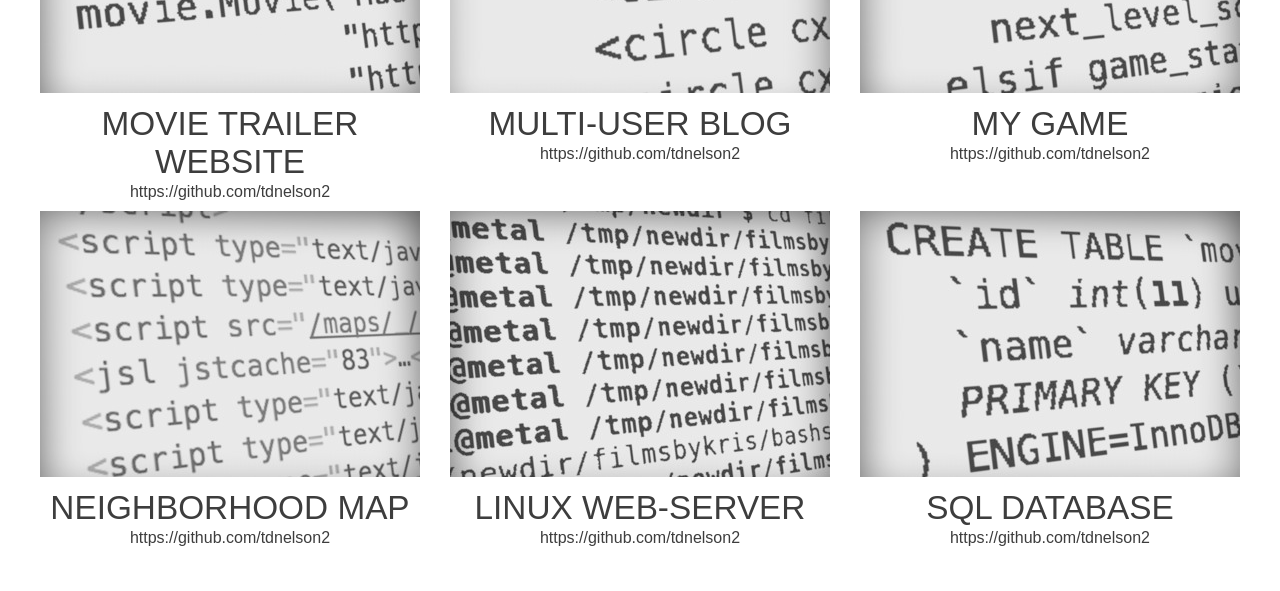
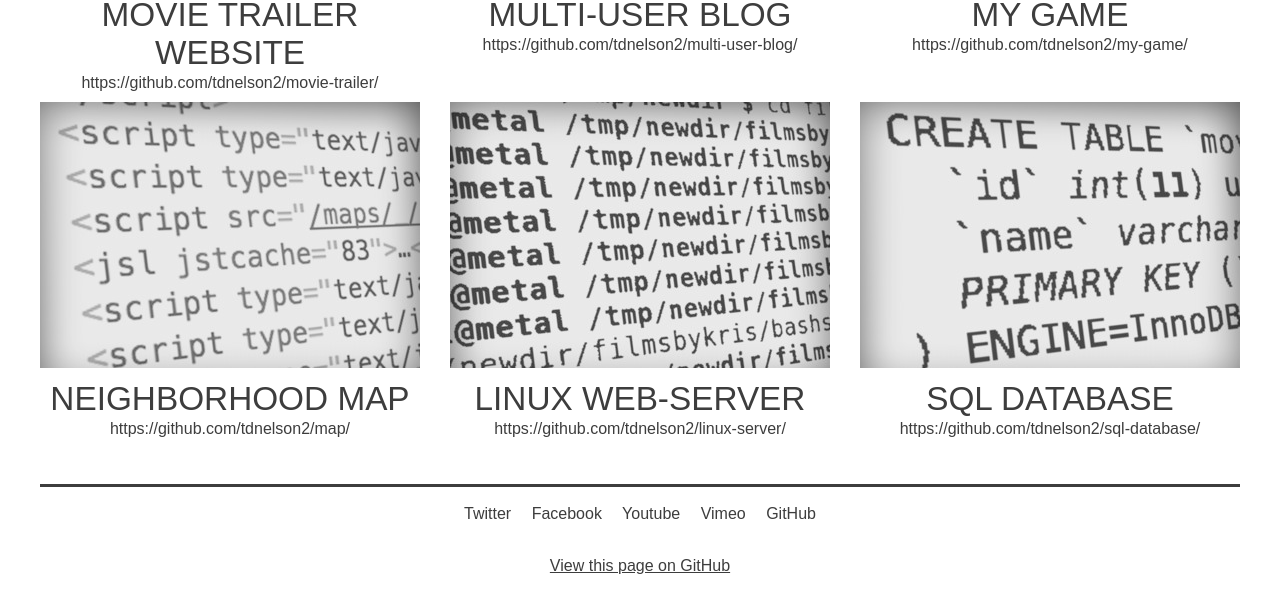
Before and after one commit to tdnelson2/portfolio-site, a website: page index.html in a window 1280 px wide. Shown: the part 992-1583 px from the top of the page. Before the commit the page ends 1549 px from the top, so only its background shows below. Drawn offline with Linux system fonts and the light colour scheme; a web font is replaced by a local one.

Commit message:
Fix errors, add footer

```diff
--- a/css/main.css
+++ b/css/main.css
@@ -1,3 +1,10 @@
+* {
+	-webkit-box-sizing: border-box;
+	-moz-box-sizing: border-box;
+	-ms-box-sizing: border-box;
+	box-sizing: border-box;
+}
+
 * {
   font-family: 'Rambla', sans-serif;
   color: #3d3d3d;
@@ -35,7 +42,7 @@ h2 {
   font-size: 15pt;
 }
 
-h1, h2 {
+h1, h2, h4 {
   text-transform: uppercase;
   font-weight: 100;
   margin-top: 0px;
@@ -83,26 +90,43 @@ h1, h2 {
 }
 
 h4 {
-  text-transform: uppercase;
   font-weight: 200;
   font-size: 25pt;
   margin-top: 8px;
   margin-bottom: 0px;
+}
+
+h4, .ctr-txt, footer {
   text-align: center;
 }
 
-.link {
-  margin-top: 2px;
-  margin-bottom: 10px;
-  text-align: center;
-}
-
-a {
+a#plain-link {
   text-decoration: none;
 }
 
+.sm-margins {
+  margin-top: 2px;
+  margin-bottom: 10px;
+}
 
+[class*="zocial-"]:before {
+  color: black;
+  display: inline-block;
+  font-family: 'zocial', sans-serif;
+  width: 2em;
+}
 
+a:hover [class*="zocial-"]:before {
+  color: #3d85c6;
+}
+
+div#social a {
+  margin: 0 1em 0 0;
+}
+
+div#social a:last-of-type {
+  margin: 0;
+}
 
 @media screen and (max-width: 1260px) {
   .header-txt {
@@ -147,6 +171,10 @@ a {
   .feature-item-2, .feature-item-4, .feature-item-6 {
     margin-left: 10px;
   }
+
+  a#plain-link {
+  	font-size: 10pt;
+  }
 }
 
 @media screen and (max-width: 640px) {
@@ -177,6 +205,11 @@ a {
     width: 70%;
     margin: auto;
   }
+
+  [class*="zocial-"]:before {
+	  width: 4em;
+  }
+
 }
 
 @media screen and (max-width: 400px) {
--- a/index.html
+++ b/index.html
@@ -2,15 +2,16 @@
 <html>
 <head>
     <title>Tim Nelson's Portfolio</title>
-    <meta name="description" content="Portfolio of apps created by Tim Nelson" />
+    <meta name="description" content="Portfolio of apps created by Tim Nelson">
     <meta charset="utf-8">
     <meta name="viewport" content="width=device-width, initial-scale=1.0">
     <meta name="mobile-web-app-capable" content="yes">
     <link rel="stylesheet" href="css/main.css">
-    <link href="https://fonts.googleapis.com/css?family=Rambla" rel="stylesheet
+    <link href="https://fonts.googleapis.com/css?family=Rambla" rel="stylesheet">
+    <link rel="stylesheet" href="http://weloveiconfonts.com/api/?family=zocial">
 </head>
 <body>
-    <header>
+    <header class="container">
         <div class="logo">
             <svg xmlns="http://www.w3.org/2000/svg" width="100" height="100" viewbox="0 0 100 100">
                 <circle cx="37" cy="62" r="25" stroke="rgba(61, 61, 61, 1)" stroke-width="3" fill="rgba(0, 0, 0, 0)"></circle>
@@ -28,9 +29,9 @@
         <div class="box">
             <picture>
                 <source media="(min-width: 1261px)" srcset="images/code-screen-effect-2400w.jpg 2x, images/code-screen-effect-1200w.jpg">
-                <source media="(min-width: 1051px)" srcset="images/code-screen-effect-2000w.jpg 2x, images/code-screen-effect-1000w.jpg">
-                <source media="(min-width: 541px)" srcset="images/code-screen-effect-1024w.jpg 2x, images/code-screen-effect-512w.jpg">
-                <img class="hero" srcset="images/code-screen-effect-684w.jpg 2x, images/code-screen-effect-342w.jpg" alt="close up of html code">
+                <source media="(min-width: 521px)" srcset="images/code-screen-effect-2000w.jpg 2x, images/code-screen-effect-1000w.jpg">
+                <source media="(min-width: 331px)" srcset="images/code-screen-effect-1024w.jpg 2x, images/code-screen-effect-512w.jpg">
+                <img class="hero" src="images/code-screen-effect-342w.jpg" srcset="images/code-screen-effect-684w.jpg 2x, images/code-screen-effect-342w.jpg" alt="Close-up of html code with several &lt;meta&gt; tags">
             </picture>
         </div>
         <div class="box">
@@ -44,11 +45,11 @@
                     <source media="(min-width: 831px)" srcset="images/movie-trailer-website-960w.jpg 2x, images/movie-trailer-website-480w.jpg">
                     <source media="(min-width: 791px)" srcset="images/movie-trailer-website-760w.jpg 2x, images/movie-trailer-website-380w.jpg">
                     <source media="(min-width: 331px)" srcset="images/movie-trailer-website-720w.jpg 2x, images/movie-trailer-website-360w.jpg">
-                    <img class="box" srcset="images/movie-trailer-website-480w.jpg 2x, images/movie-trailer-website-240w.jpg">
+                    <img class="box" src="images/movie-trailer-website-240w.jpg" srcset="images/movie-trailer-website-480w.jpg 2x, images/movie-trailer-website-240w.jpg" alt="Close-up of python code with an array of repeating class instances named 'movie'">
                 </picture>
                 <h4>Movie Trailer Website</h4>
-                <p class="link">
-                    <a href="https://github.com/tdnelson2">https://github.com/tdnelson2</a>
+                <p class="ctr-txt sm-margins">
+                    <a id="plain-link" href="https://github.com/tdnelson2/movie-trailer-website/">https://github.com/tdnelson2/movie-trailer/</a>
                 </p>
             </div>
             <div class="feature-item-2">
@@ -58,11 +59,11 @@
                     <source media="(min-width: 831px)" srcset="images/multi-user-blog-960w.jpg 2x, images/multi-user-blog-480w.jpg">
                     <source media="(min-width: 791px)" srcset="images/multi-user-blog-760w.jpg 2x, images/multi-user-blog-380w.jpg">
                     <source media="(min-width: 331px)" srcset="images/multi-user-blog-720w.jpg 2x, images/multi-user-blog-360w.jpg">
-                    <img class="box" srcset="images/multi-user-blog-480w.jpg 2x, images/multi-user-blog-240w.jpg">
+                    <img class="box" src="images/multi-user-blog-240w.jpg" srcset="images/multi-user-blog-480w.jpg 2x, images/multi-user-blog-240w.jpg" alt="Close-up of html code with a 'class=&quot;logo&quot;' attribute and &lt;svg&gt; element">
                 </picture>
                 <h4>Multi-User Blog</h4>
-                <p class="link">
-                    <a href="https://github.com/tdnelson2">https://github.com/tdnelson2</a>
+                <p class="ctr-txt sm-margins">
+                    <a id="plain-link" href="https://github.com/tdnelson2">https://github.com/tdnelson2/multi-user-blog/</a>
                 </p>
             </div>
             <div class="feature-item-3">
@@ -72,11 +73,11 @@
                     <source media="(min-width: 831px)" srcset="images/my-game-960w.jpg 2x, images/my-game-480w.jpg">
                     <source media="(min-width: 791px)" srcset="images/my-game-760w.jpg 2x, images/my-game-380w.jpg">
                     <source media="(min-width: 331px)" srcset="images/my-game-720w.jpg 2x, images/my-game-360w.jpg">
-                    <img class="box" srcset="images/my-game-480w.jpg 2x, images/my-game-240w.jpg">
+                    <img class="box" src="images/my-game-240w.jpg" srcset="images/my-game-480w.jpg 2x, images/my-game-240w.jpg" alt="Close-up of Python code with an 'if/ifelse' statetment containing a variable named 'game_status'">
                 </picture>
                 <h4>My Game</h4>
-                <p class="link">
-                    <a href="https://github.com/tdnelson2">https://github.com/tdnelson2</a>
+                <p class="ctr-txt sm-margins">
+                    <a id="plain-link" href="https://github.com/tdnelson2">https://github.com/tdnelson2/my-game/</a>
                 </p>
             </div>
             <div class="feature-item-4">
@@ -86,11 +87,11 @@
                     <source media="(min-width: 831px)" srcset="images/neighborhood-map-960w.jpg 2x, images/neighborhood-map-480w.jpg">
                     <source media="(min-width: 791px)" srcset="images/neighborhood-map-760w.jpg 2x, images/neighborhood-map-380w.jpg">
                     <source media="(min-width: 331px)" srcset="images/neighborhood-map-720w.jpg 2x, images/neighborhood-map-360w.jpg">
-                    <img class="box" srcset="images/neighborhood-map-480w.jpg 2x, images/neighborhood-map-240w.jpg">
+                    <img class="box" src="images/neighborhood-map-240w.jpg" srcset="images/neighborhood-map-480w.jpg 2x, images/neighborhood-map-240w.jpg" alt="Close-up of html code containing several &lt;script&gt; elements">
                 </picture>
                 <h4>Neighborhood Map</h4>
-                <p class="link">
-                    <a href="https://github.com/tdnelson2">https://github.com/tdnelson2</a>
+                <p class="ctr-txt sm-margins">
+                    <a id="plain-link" href="https://github.com/tdnelson2">https://github.com/tdnelson2/map/</a>
                 </p>
             </div>
             <div class="feature-item-5">
@@ -100,11 +101,11 @@
                     <source media="(min-width: 831px)" srcset="images/linux-server-configuration-960w.jpg 2x, images/linux-server-configuration-480w.jpg">
                     <source media="(min-width: 791px)" srcset="images/linux-server-configuration-760w.jpg 2x, images/linux-server-configuration-380w.jpg">
                     <source media="(min-width: 331px)" srcset="images/linux-server-configuration-720w.jpg 2x, images/linux-server-configuration-360w.jpg">
-                    <img class="box" srcset="images/linux-server-configuration-480w.jpg 2x, images/linux-server-configuration-240w.jpg">
+                    <img class="box" src="images/linux-server-configuration-240w.jpg" srcset="images/linux-server-configuration-480w.jpg 2x, images/linux-server-configuration-240w.jpg" alt="Close-up of a linux command line">
                 </picture>
                 <h4>Linux Web-Server</h4>
-                <p class="link">
-                    <a href="https://github.com/tdnelson2">https://github.com/tdnelson2</a>
+                <p class="ctr-txt sm-margins">
+                    <a id="plain-link" href="https://github.com/tdnelson2">https://github.com/tdnelson2/linux-server/</a>
                 </p>
             </div>
             <div class="feature-item-6">
@@ -114,14 +115,31 @@
                     <source media="(min-width: 831px)" srcset="images/sql-database-960w.jpg 2x, images/sql-database-480w.jpg">
                     <source media="(min-width: 791px)" srcset="images/sql-database-760w.jpg 2x, images/sql-database-380w.jpg">
                     <source media="(min-width: 331px)" srcset="images/sql-database-720w.jpg 2x, images/sql-database-360w.jpg">
-                    <img class="box" srcset="images/sql-database-480w.jpg 2x, images/sql-database-240w.jpg">
+                    <img class="box" src="images/sql-database-240w.jpg" srcset="images/sql-database-480w.jpg 2x, images/sql-database-240w.jpg" alt="Close-up of code for a SQL database">
                 </picture>
                 <h4>SQL Database</h4>
-                <p class="link">
-                    <a href="https://github.com/tdnelson2">https://github.com/tdnelson2</a>
+                <p class="ctr-txt sm-margins">
+                    <a id="plain-link" href="https://github.com/tdnelson2">https://github.com/tdnelson2/sql-database/</a>
                 </p>
             </div>
-        <div>
+        </div>
     </section>
+	<footer>
+		<br>
+		<br>
+        <div class="box line"></div>
+        <br>
+		<div id="social">
+			<a id="plain-link" href="#" class="zocial-twitter">Twitter</a>
+			<a id="plain-link" href="#" class="zocial-facebook">Facebook</a>
+			<a id="plain-link" href="#" class="zocial-youtube">Youtube</a>
+			<a id="plain-link" href="#" class="zocial-vimeo">Vimeo</a>
+			<a id="plain-link" href="#" class="zocial-github">GitHub</a>
+		</div>
+		<br>
+		<p>
+			<a href="https://github.com/tdnelson2">View this page on GitHub</a>
+		</p>
+    </footer>
 </body>
 </html>
```
Also changed, not shown: 1 other file.
